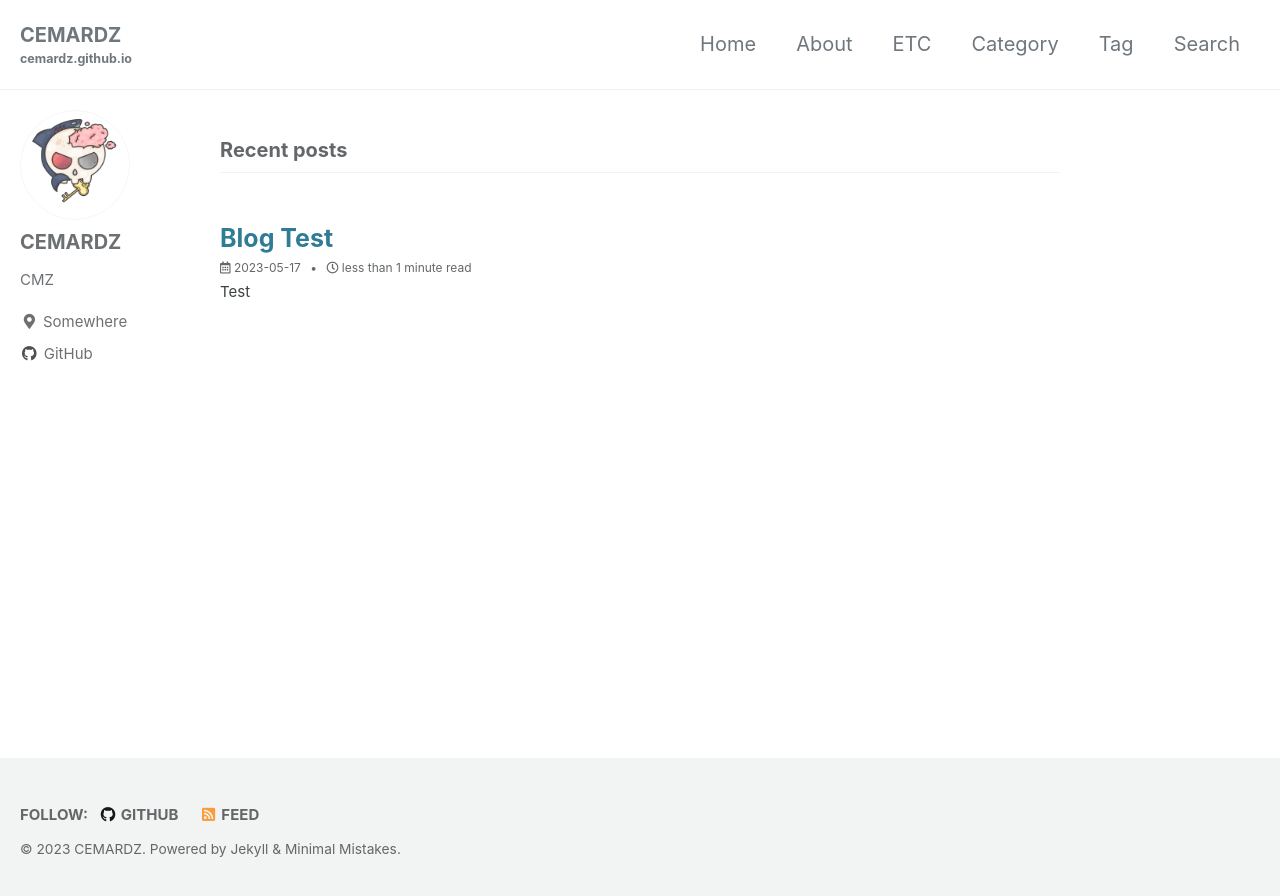
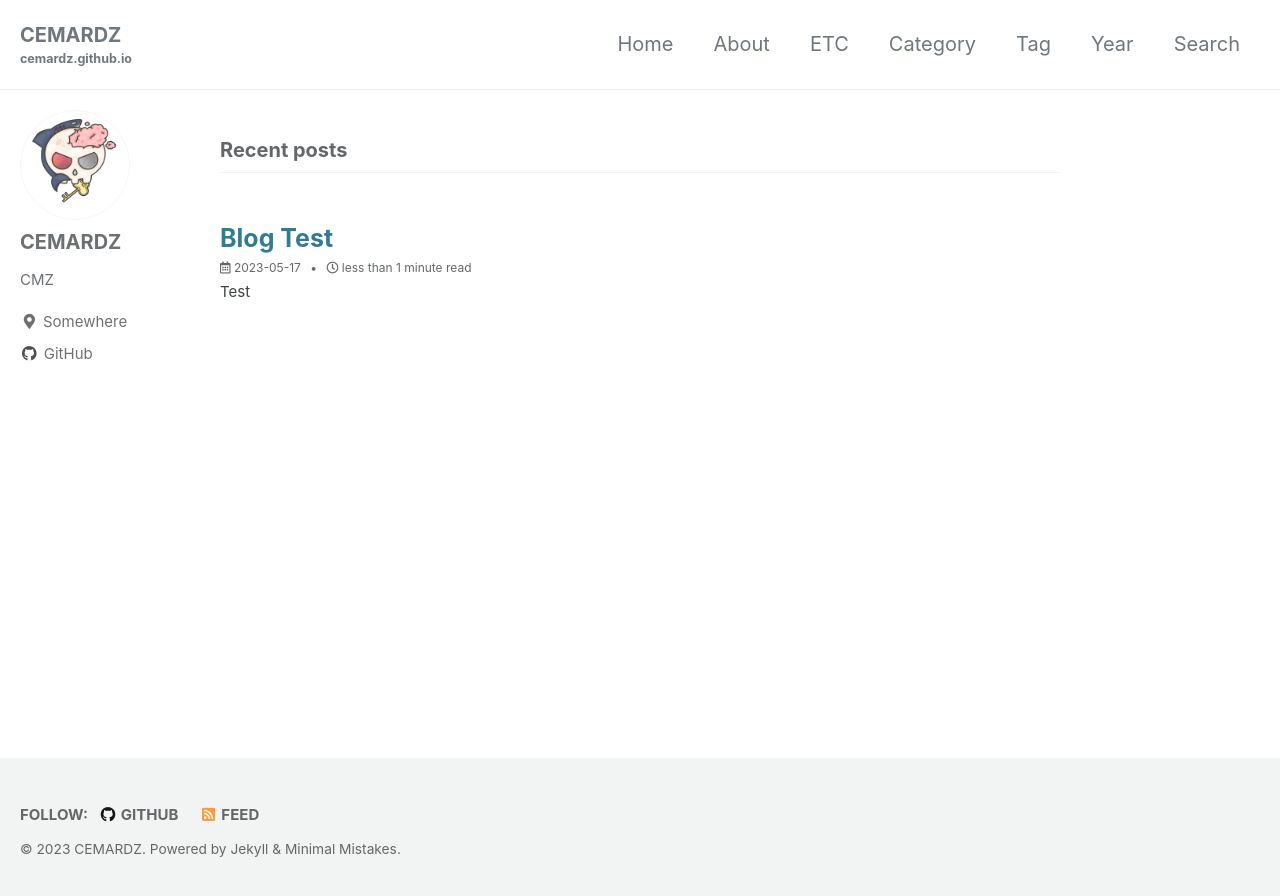
Before and after one commit to cemardz/cemardz.github.io, a Jekyll site: the page built from index.html, in a window 1280 px wide. Shown: the top 896 px of the page. Built offline with Jekyll 4.4.1, drawn with Linux system fonts in a browser that asks for light colours; cached includes are drawn as plain includes; some web fonts are replaced; the list of posts is cut into pages by our own code.

Commit message:
Update navigation.yml

```diff
--- a/_data/navigation.yml
+++ b/_data/navigation.yml
@@ -10,8 +10,11 @@ main:
     url: /categories/
   - title: "Tag"
     url: /tags/
+  - title: "Year"
+    url: /year-archive/
   - title: "Search"
     url: /search/
+
   # - title: "Sample Collections"
   #   url: /collection-archive/
   # - title: "Sitemap"
```
